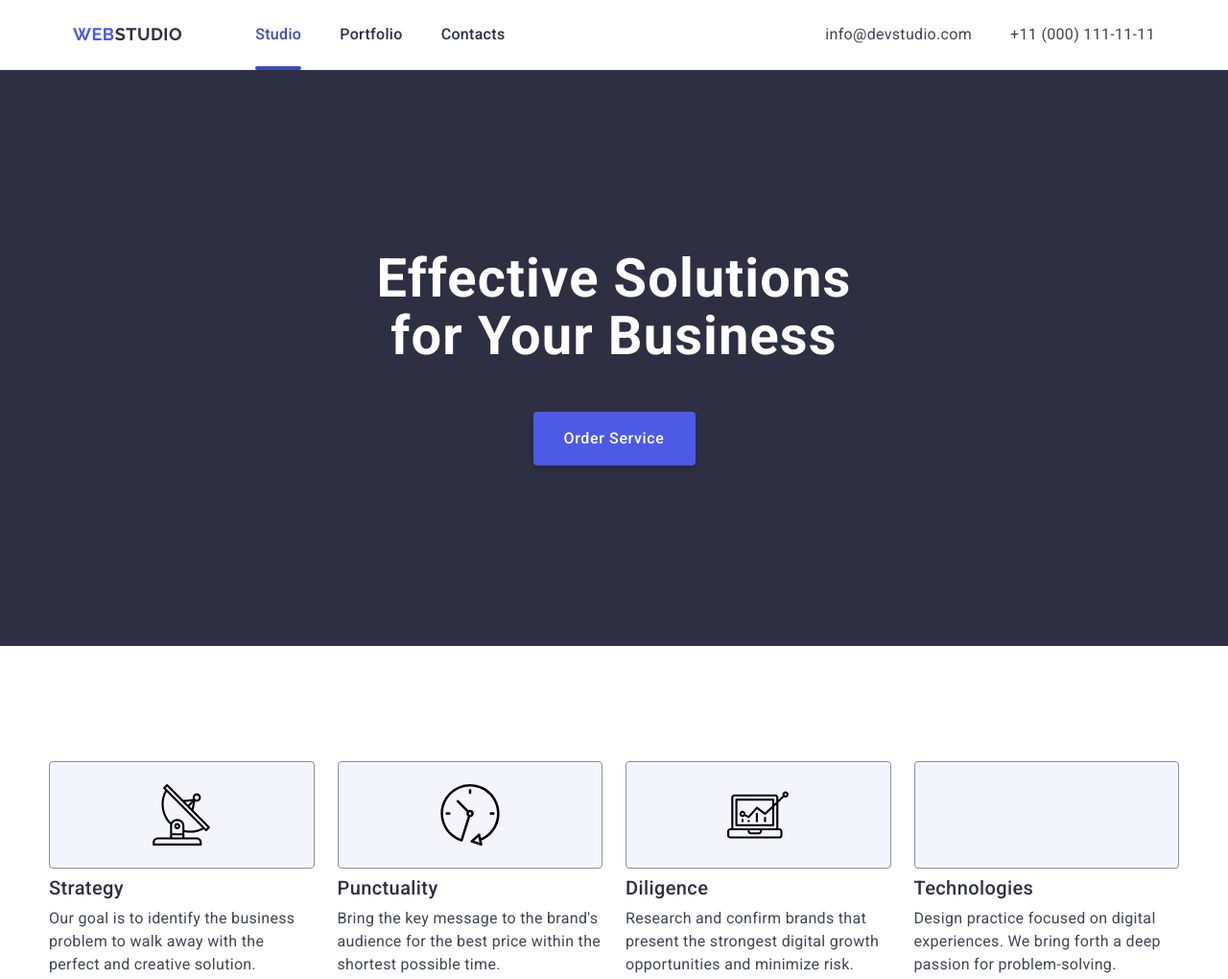
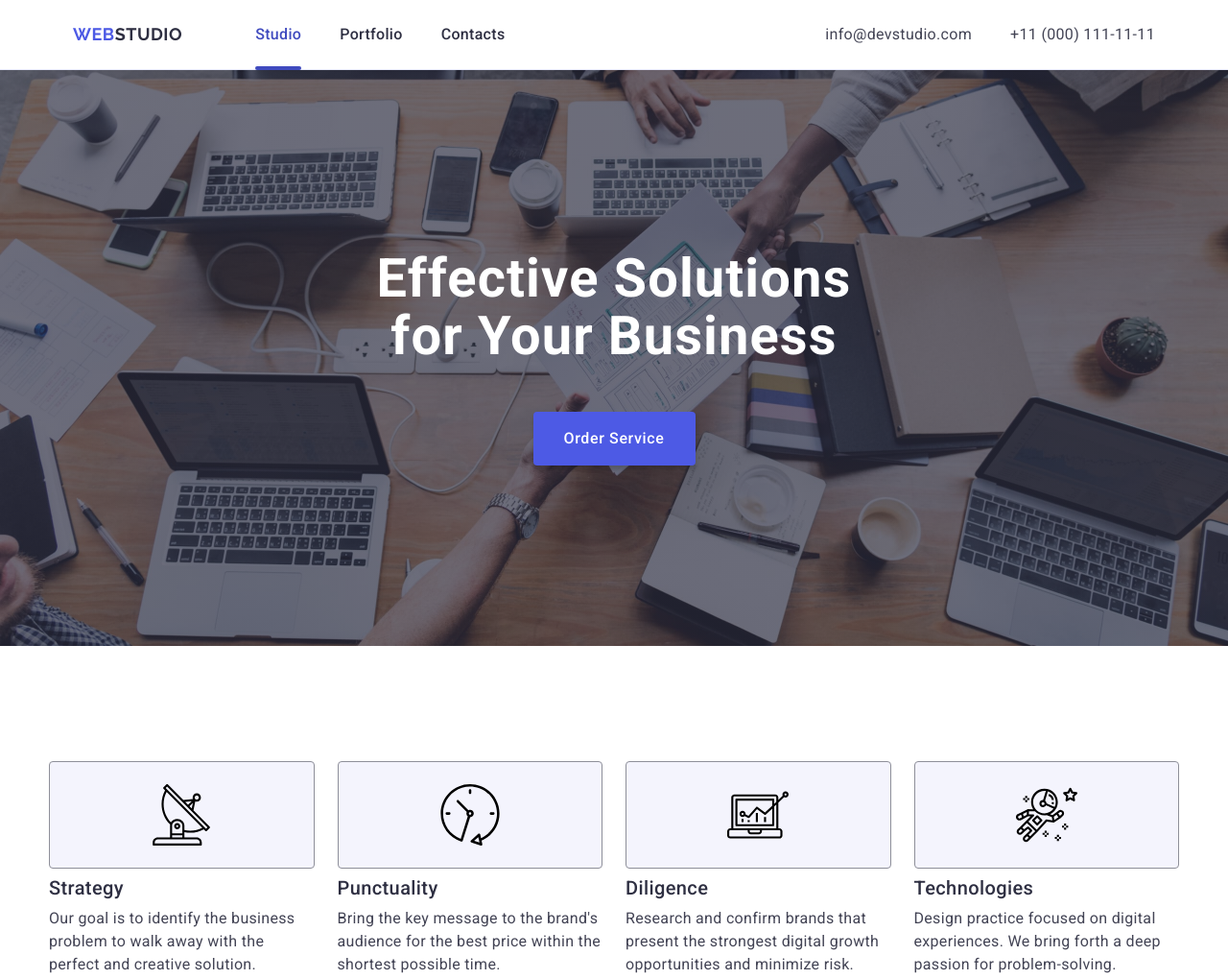
Before and after one commit to vita90chernyak/goit-markup-hw-06, a plain HTML site: page index.html in a window 1280 px wide. Shown: the top 1020 px of the page at 96% size. Drawn offline with nearby package versions, Linux system fonts and the light colour scheme; the site is published under a folder, as on GitHub Pages, so addresses that start at the root find nothing.

Commit message:
sectiontwo

```diff
--- a/css/styles.css
+++ b/css/styles.css
@@ -13,6 +13,8 @@ body {
         0px 1px 1px rgba(46, 47, 66, 0.16),
         0px 1px 6px rgba(46, 47, 66, 0.08);
 }
+
+
 .container {
 
 max-width: 1178px;
@@ -40,7 +42,7 @@ a {
     text-decoration: none;
 }
 
-h1,h2,h3,h4,p {
+h1,h2,h3,p {
     margin: 0;
 }
 
@@ -166,6 +168,7 @@ font-weight: 700;
 
 
 
+
 .main-page {
 
     background: #2e2f42;
@@ -177,7 +180,7 @@ font-weight: 700;
                 to bottom,
                 rgba(46, 47, 66, 0.7),
                 rgba(46, 47, 66, 0.7)),
-                url(/images/people-office.jpg);
+                url(../images/people-office.jpg);
               background-repeat: no-repeat;
             background-position: center;
             background-size: cover;
--- a/index.html
+++ b/index.html
@@ -18,6 +18,7 @@
 
 </head>
 <body>
+
    <header class="page-header">
 
 <div class="container">
@@ -116,7 +117,7 @@
             <li class="benefits">
                 <div class="place-icon">
                     <svg class="benefits-icon" width="64" height="64">
-                        <use href="/images/icons.svg#icon-astronaut"></use>
+                        <use href="./images/icons.svg#icon-astronaut"></use>
                     </svg>
                     </div>
                  <h3 class="benefits-title">Technologies</h3>
```
